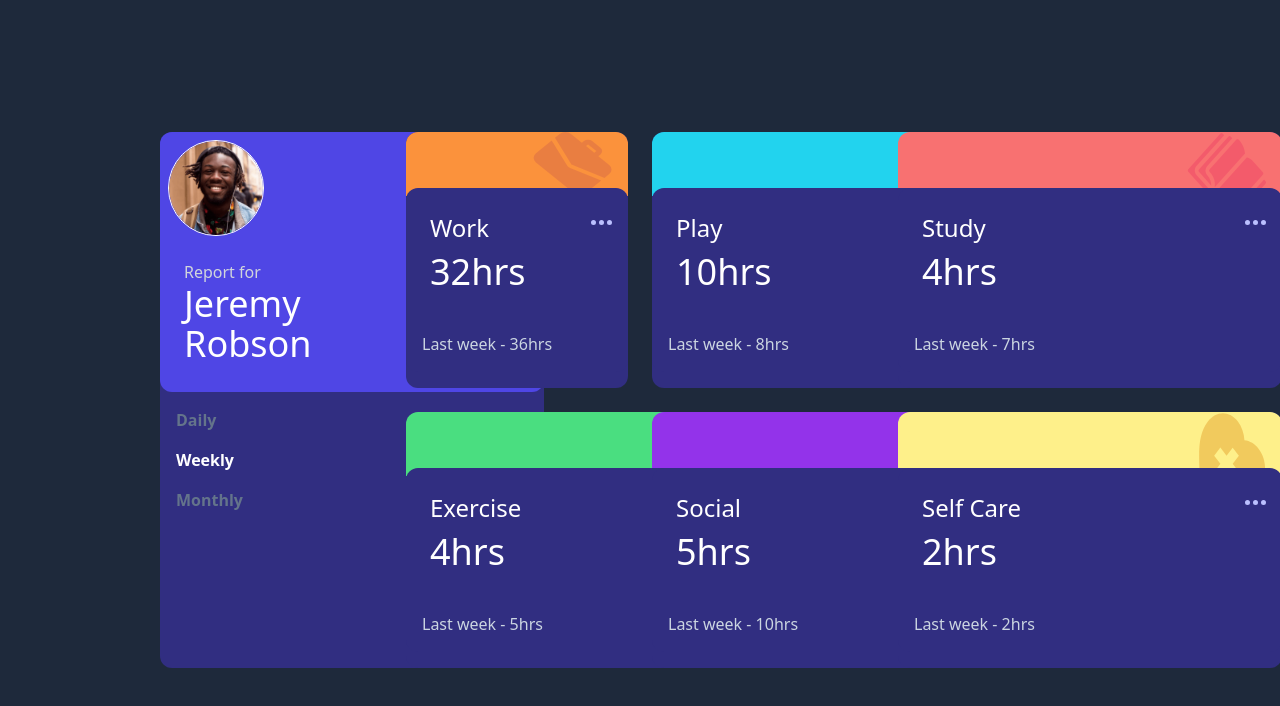
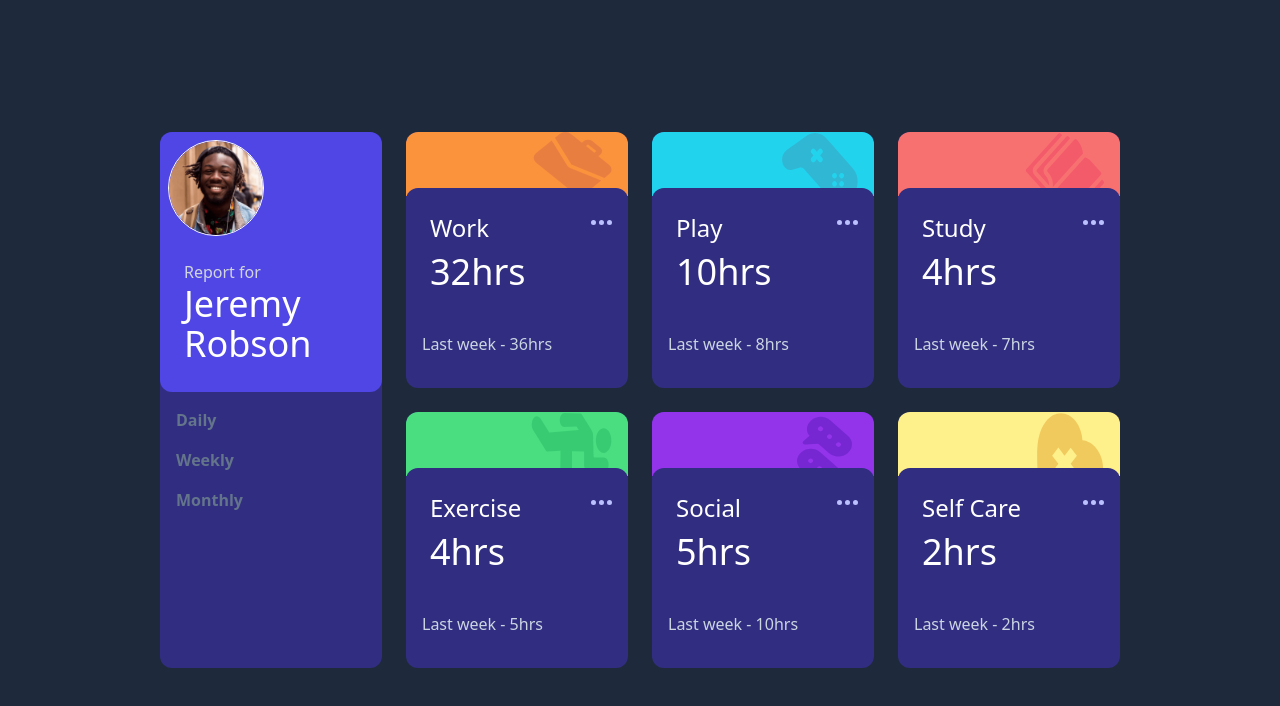
Before and after one commit to kwanzv/time-tracking-dashboard-main, a plain HTML site: page index.html in a window 1280 px wide. Drawn offline with nearby package versions, Linux system fonts and the light colour scheme.

Commit message:
Fixed bug on 1080p sizing

```diff
--- a/index.html
+++ b/index.html
@@ -30,7 +30,7 @@
     <div class="dashboard-wrapper flex flex-col md:grid md:grid-cols-4 md:grid-rows-2 gap-6 w-3/4">
              <!-- User card -->
 
-      <div class="user-card flex flex-col bg-indigo-900 rounded-xl pb-4 md:row-span-2 sm:mt-16 md:mt-0 min-w-96">
+      <div class="user-card flex flex-col bg-indigo-900 rounded-xl pb-4 md:row-span-2 sm:mt-16 md:mt-0 min-w-84">
         <div class="avatar-row flex md:flex-col bg-indigo-600 p-2 rounded-xl text-white pb-8 h-1/2">
           <img src="images/image-jeremy.png" class="h-24 md:w-24 border border-white rounded-full border-6" alt="" />
           <div class="text-wrapper flex flex-col justify-center ml-4 my-6">
@@ -41,13 +41,13 @@
         <div
           class="period-row flex justify-between p-4 text-slate-500 font-semibold md:flex-col md:items-start md:gap-4"
         >
-          <button>Daily</button><button class="text-white">Weekly</button
-          ><button>Monthly</button>
+          <button class="hover:text-white">Daily</button><button class="hover:text-white">Weekly</button
+          ><button class="hover:text-white">Monthly</button>
         </div>
       </div>
 
        <!-- Work card -->
-      <div class="work-card flex flex-col bg-indigo-900 rounded-xl  pb-4 ">
+      <div class="work-card flex flex-col bg-indigo-900 rounded-xl pb-4 ">
       <div class="work-header flex justify-end bg-orange-400 rounded-t-xl z-0 h-16">
         <img src="images/icon-work.svg" class="opacity-50 mr-4" alt="" />
       </div>
@@ -64,7 +64,7 @@
     </div>
        <!-- Play  card -->
 
-      <div class="play-card flex flex-col bg-indigo-900 rounded-xl min-w-96 pb-4">
+      <div class="play-card  flex flex-col bg-indigo-900 rounded-xl pb-4">
       <div class="work-header flex justify-end bg-cyan-400 rounded-t-xl z-0 h-16">
         <img src="images/icon-play.svg" class="opacity-50 -mb-6 mr-4" alt="" />
       </div>
@@ -81,7 +81,7 @@
     </div>
        <!-- study card card -->
 
-      <div class="study-card flex flex-col bg-indigo-900 rounded-xl min-w-96 pb-4">
+      <div class="study-card  flex flex-col bg-indigo-900 rounded-xl pb-4">
       <div class="work-header flex justify-end bg-red-400 rounded-t-xl z-0 h-16">
         <img src="images/icon-study.svg" class="opacity-50 -mb-6 mr-4" alt="" />
       </div>
@@ -98,7 +98,7 @@
     </div>
        <!-- Exercise card card -->
 
-      <div class="exercise-card flex flex-col bg-indigo-900 rounded-xl min-w-96 pb-4">
+      <div class="exercise-card  flex flex-col bg-indigo-900 rounded-xl pb-4">
       <div class="work-header flex justify-end bg-green-400 rounded-t-xl z-0 h-16">
         <img src="images/icon-exercise.svg" class="opacity-50 -mb-6 mr-4" alt="" />
       </div>
@@ -115,7 +115,7 @@
     </div>
        <!-- Social card card -->
 
-      <div class="Social-card flex flex-col bg-indigo-900 rounded-xl min-w-96 pb-4">
+      <div class="Social-card  flex flex-col bg-indigo-900 rounded-xl pb-4">
       <div class="work-header flex justify-end bg-purple-600 rounded-t-xl z-0 h-16">
         <img src="images/icon-Social.svg" class="opacity-50 -mb-6 mr-4" alt="" />
       </div>
@@ -132,7 +132,7 @@
     </div>
        <!-- Self Care card card -->
 
-      <div class="Self-Care-card flex flex-col bg-indigo-900 rounded-xl min-w-96 pb-4">
+      <div class="Self-Care-card  flex flex-col bg-indigo-900 rounded-xl pb-4">
       <div class="work-header flex justify-end bg-yellow-200 rounded-t-xl z-0 h-16">
         <img src="images/icon-self-care.svg" class="opacity-50 -mb-6 mr-4" alt="" />
       </div>
```
